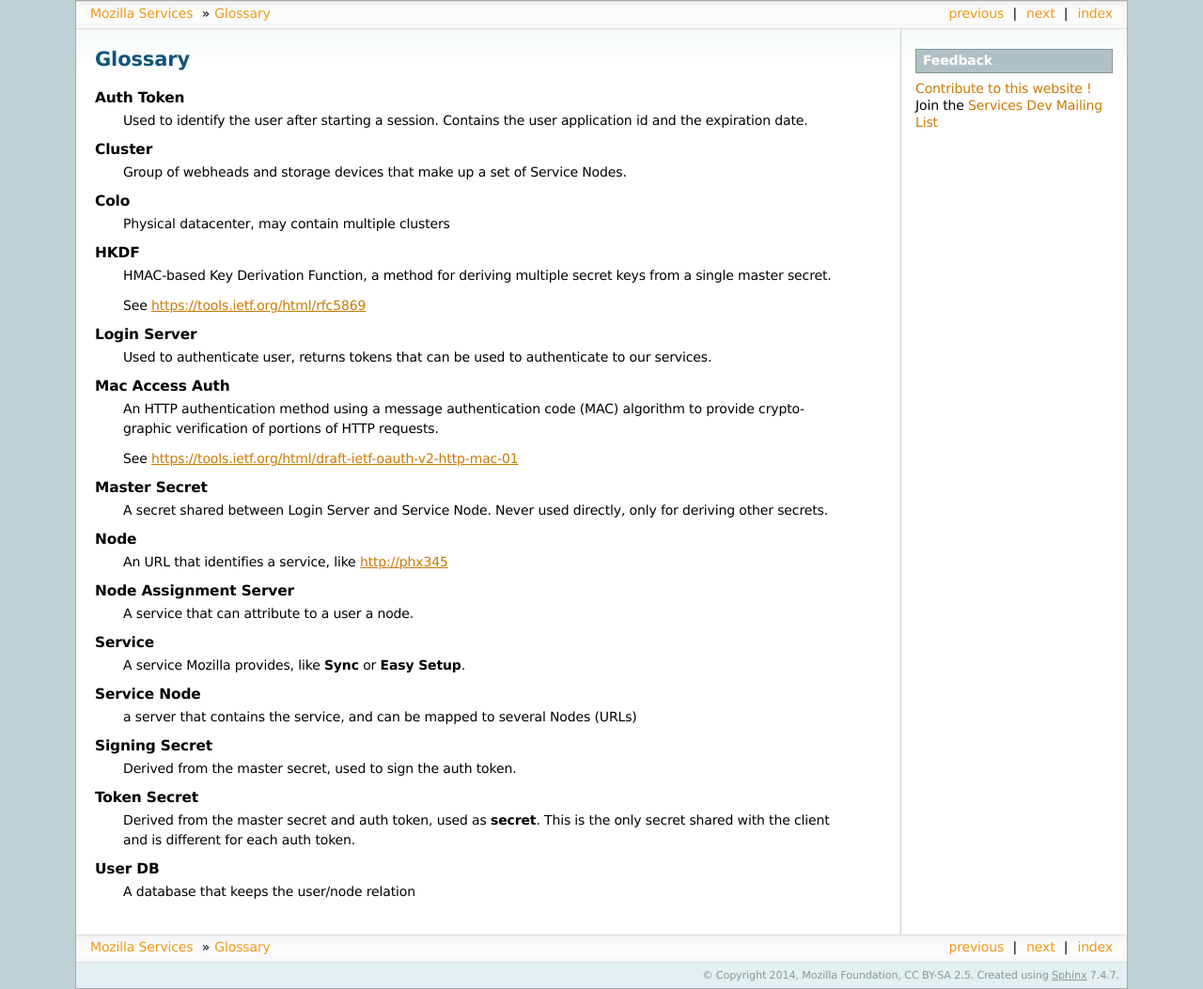
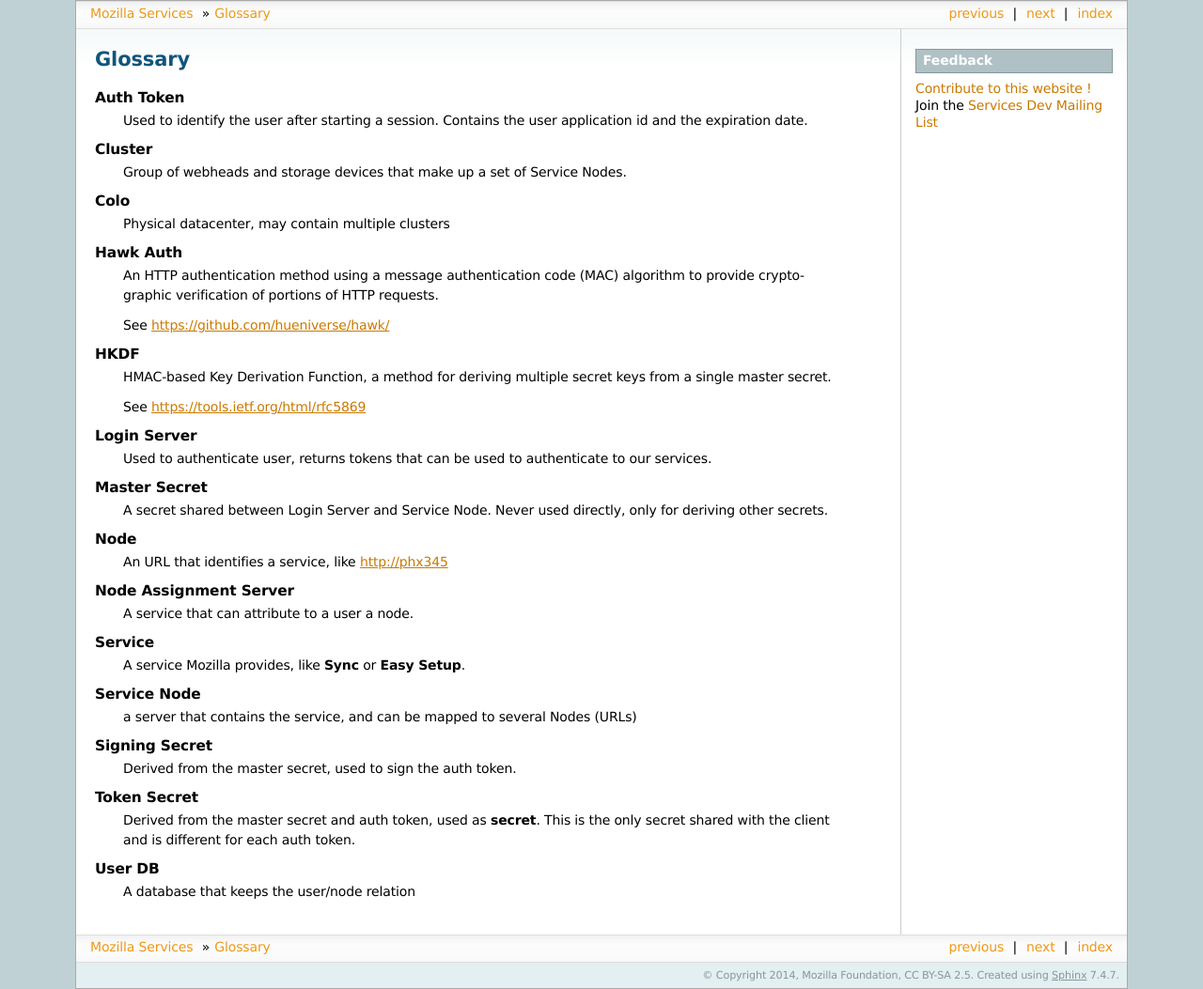
Before and after one commit to mozilla-services/docs, a Sphinx documentation site: the page built from source/glossary.rst, in a window 1280 px wide. Shown: the whole page at 94% size. Built offline with Sphinx 7.4.7, drawn with Linux system fonts in a browser that asks for light colours; the version number could not be read and is left out.

```diff
--- a/source/glossary.rst
+++ b/source/glossary.rst
@@ -38,12 +38,12 @@ Glossary
 
       See https://tools.ietf.org/html/rfc5869
 
-   Mac Access Auth
+   Hawk Auth
       An HTTP authentication method using a message authentication code
       (MAC) algorithm to provide cryptographic verification of portions of
       HTTP requests.
 
-      See https://tools.ietf.org/html/draft-ietf-oauth-v2-http-mac-01
+      See https://github.com/hueniverse/hawk/
 
    Auth Token
       Used to identify the user after starting a session.  Contains the
```
Also changed, not shown: source/token/user-flow.rst (+11 -11 lines).
